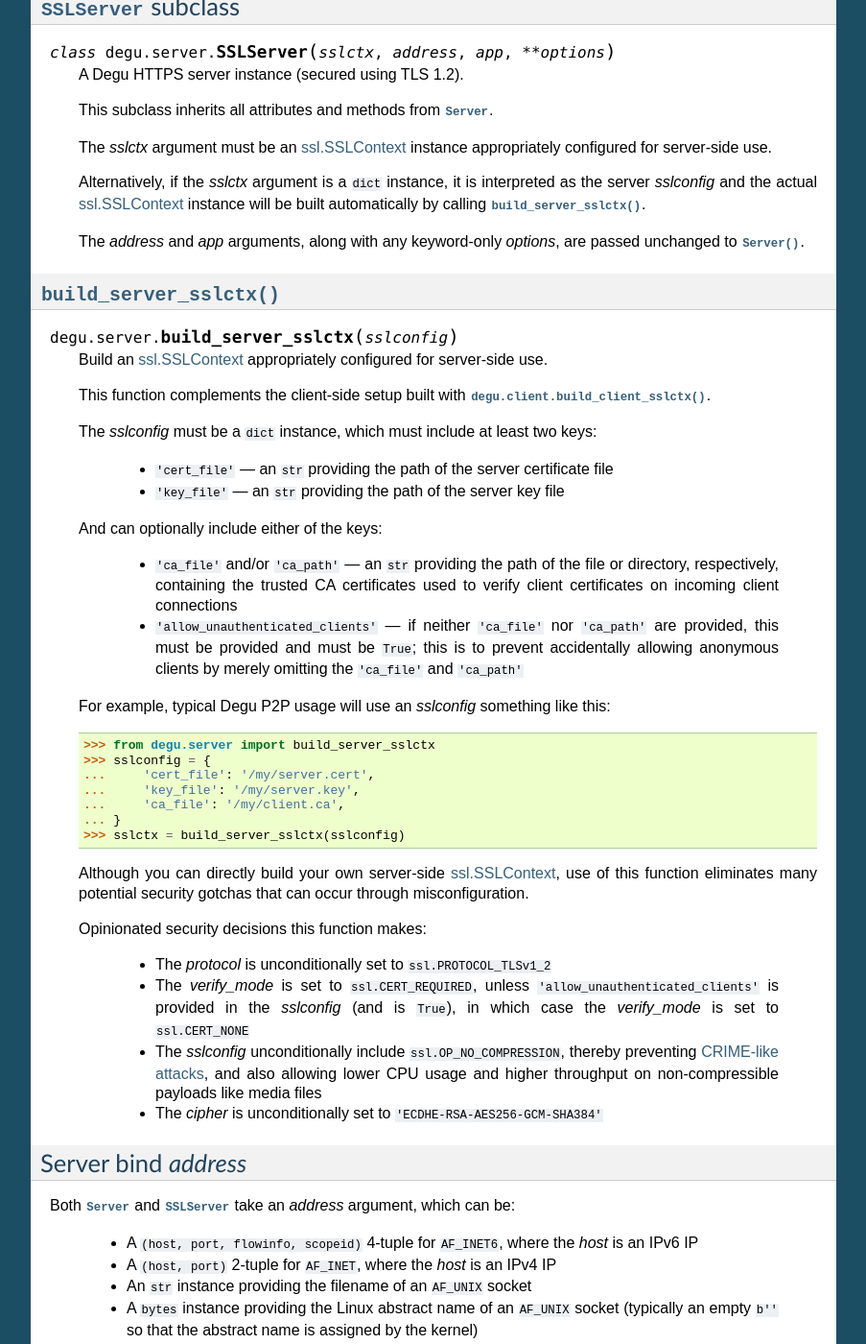
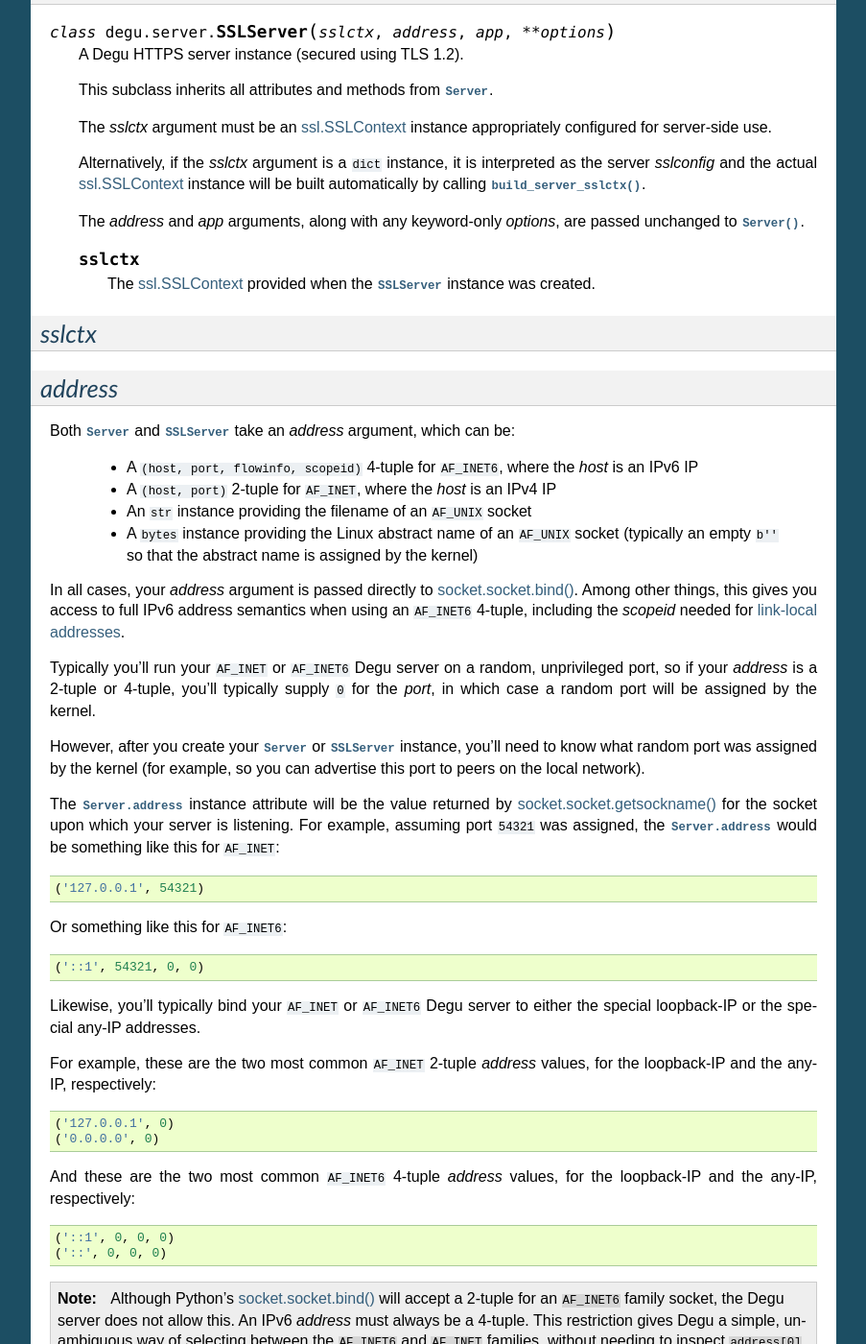
Before and after one commit to json420/degu, a Sphinx documentation site: the page built from doc/degu.server.rst, in a window 1280 px wide and 1400 px high, scrolled down 1938 px. Shown: the whole window at 96% size, without its empty margins (198-1101 px from the left). Built offline with Sphinx 7.4.7, drawn with Linux system fonts in a browser that asks for light colours; some of the changed text lies outside the part shown.

Commit message:
more brainstorming

```diff
--- a/doc/degu.server.rst
+++ b/doc/degu.server.rst
@@ -118,7 +118,6 @@
         The caller will block forever.
 
 
-
 :class:`SSLServer` subclass
 ---------------------------
 
@@ -139,77 +138,22 @@
     The *address* and *app* arguments, along with any keyword-only *options*,
     are passed unchanged to :class:`Server()`.
 
+    .. attribute:: sslctx
+
+        The `ssl.SSLContext`_ provided when the :class:`SSLServer` instance
+        was created.
 
 
-:func:`build_server_sslctx()`
------------------------------
+.. _server-sslctx:
 
-.. function:: build_server_sslctx(sslconfig)
-
-    Build an `ssl.SSLContext`_ appropriately configured for server-side use.
-
-    This function complements the client-side setup built with
-    :func:`degu.client.build_client_sslctx()`.
-
-    The *sslconfig* must be a ``dict`` instance, which must include at least two
-    keys:
-
-        * ``'cert_file'`` --- an ``str`` providing the path of the server
-          certificate file
-
-        * ``'key_file'`` --- an ``str`` providing the path of the server key
-          file
-
-    And can optionally include either of the keys:
-
-        * ``'ca_file'`` and/or ``'ca_path'`` --- an ``str`` providing the path
-          of the file or directory, respectively, containing the trusted CA
-          certificates used to verify client certificates on incoming client
-          connections
-
-        * ``'allow_unauthenticated_clients'`` --- if neither ``'ca_file'`` nor
-          ``'ca_path'`` are provided, this must be provided and must be
-          ``True``; this is to prevent accidentally allowing anonymous clients
-          by merely omitting the ``'ca_file'`` and ``'ca_path'``
-
-    For example, typical Degu P2P usage will use an *sslconfig* something like
-    this:
-
-    >>> from degu.server import build_server_sslctx
-    >>> sslconfig = {
-    ...     'cert_file': '/my/server.cert',
-    ...     'key_file': '/my/server.key',
-    ...     'ca_file': '/my/client.ca',
-    ... }
-    >>> sslctx = build_server_sslctx(sslconfig)  #doctest: +SKIP
-
-    Although you can directly build your own server-side `ssl.SSLContext`_, use
-    of this function eliminates many potential security gotchas that can occur
-    through misconfiguration.
-
-    Opinionated security decisions this function makes:
-
-        * The *protocol* is unconditionally set to ``ssl.PROTOCOL_TLSv1_2``
-
-        * The *verify_mode* is set to ``ssl.CERT_REQUIRED``, unless
-          ``'allow_unauthenticated_clients'`` is provided in the *sslconfig*
-          (and is ``True``), in which case the *verify_mode* is set to
-          ``ssl.CERT_NONE``
-
-        * The *sslconfig* unconditionally include ``ssl.OP_NO_COMPRESSION``,
-          thereby preventing `CRIME-like attacks`_, and also allowing lower
-          CPU usage and higher throughput on non-compressible payloads like
-          media files
-
-        * The *cipher* is unconditionally set to
-          ``'ECDHE-RSA-AES256-GCM-SHA384'``
-
+*sslctx*
+--------
 
 
 .. _server-bind-address:
 
-Server bind *address*
----------------------
+*address*
+---------
 
 Both :class:`Server` and :class:`SSLServer` take an *address* argument, which
 can be:
@@ -298,8 +242,8 @@
 
 .. _server-app-callable:
 
-Server *app* callable
----------------------
+*app*
+-----
 
 Both :class:`Server` and :class:`SSLServer` take an *app* argument, by which you
 provide your HTTP request handler, and optionally provide a TCP connection
@@ -334,7 +278,7 @@
         'body': None,
     }
 
-Finally, the *bodies* argument will be a namedtuple exposing four wrapper
+Finally, the *bodies* argument will be a ``namedtuple`` exposing four wrapper
 classes that can be used to specify the HTTP response body:
 
 ==========================  ==================================
@@ -346,11 +290,13 @@
 ``bodies.ChunkedBodyIter``  :class:`degu.base.ChunkedBodyIter`
 ==========================  ==================================
 
-
-Your ``app()`` specifies its HTTP response via this following 4-tuple return
-value::
+Your ``app()`` must return a 4-tuple containing the HTTP response::
 
     (status, reason, headers, body)
+
+Which in the case of our example was::
+
+    (200, 'OK', {'content-type': 'text/plain'}, b'hello, world')
 
 
 **TCP connection handler:**
@@ -433,8 +379,8 @@
 
 .. _server-config-options:
 
-Server config *options*
------------------------
+*options*
+---------
 
 Both :class:`Server` and :class:`SSLServer` accept configuration *options* via
 keyword-only arguments, by which you can override the defaults for certain
```
Also changed, not shown: other parts of doc/degu.server.rst (+68 -2 lines), doc/degu.client.rst (+121 -116 lines).
